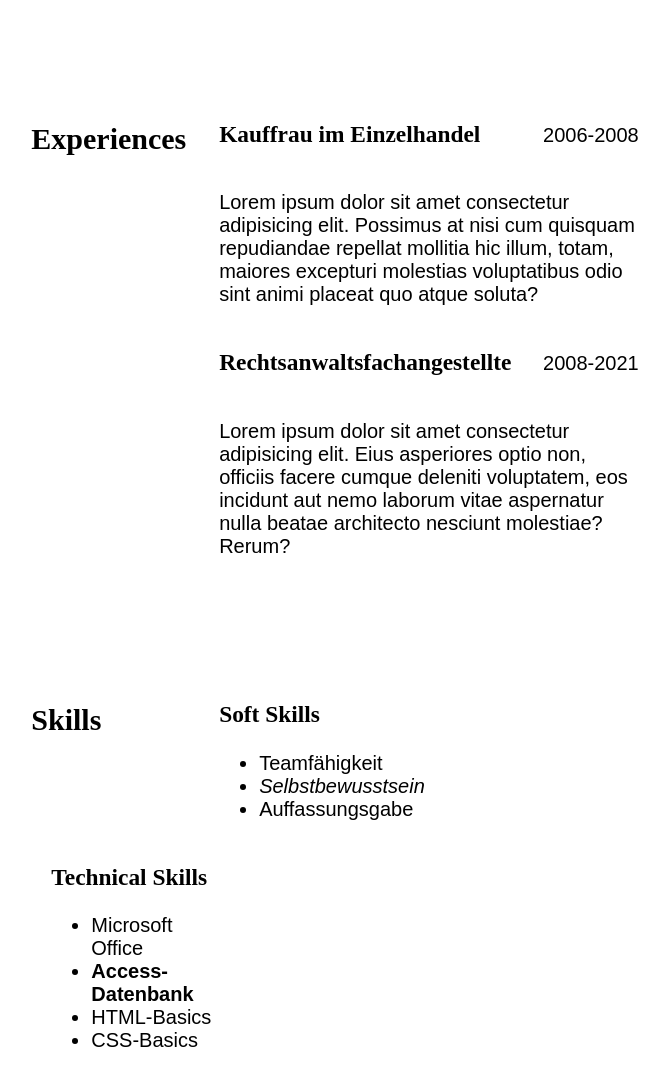
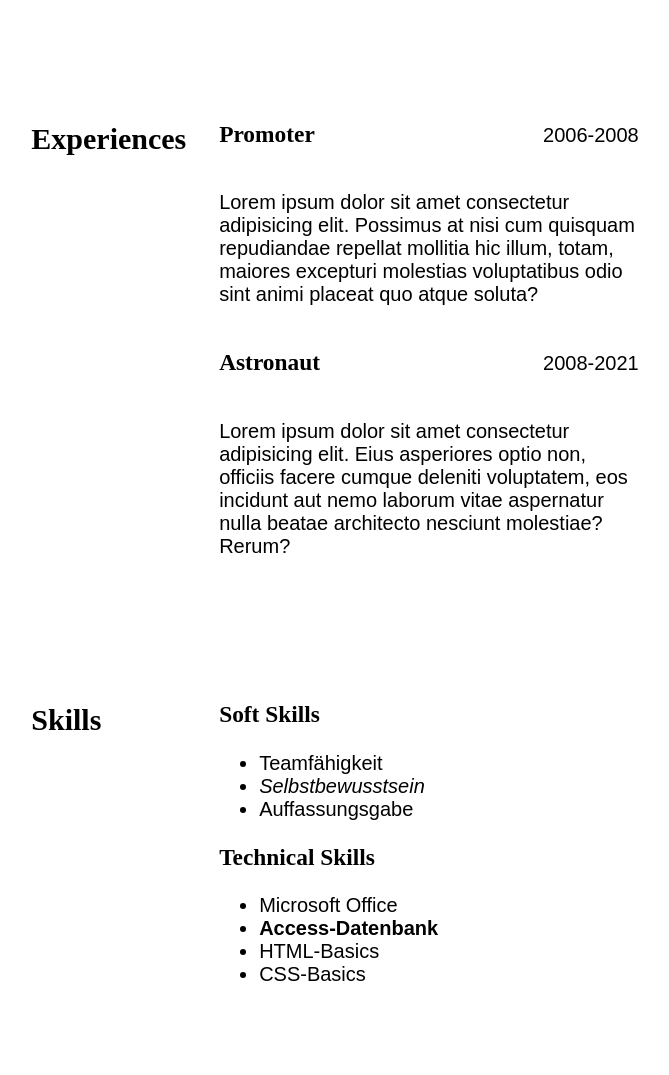
Before and after one commit to vanessawa/cv, a plain HTML site: page index.html in a window 1280 px wide. Shown: the part 556-1631 px from the top of the page, without its empty margins (295-964 px from the left). Drawn offline with Linux system fonts and the light colour scheme; a web font is replaced by a local one.

Commit message:
fixed sections

```diff
--- a/index.html
+++ b/index.html
@@ -35,14 +35,14 @@
         <div>
         <section>
           <header class="experience-header">
-        <h3 class="experience-heading">Kauffrau im Einzelhandel</h3>
+        <h3 class="experience-heading">Promoter</h3>
         <p class="experience-subheading">2006-2008</p>
           </header>
         <p>Lorem ipsum dolor sit amet consectetur adipisicing elit. Possimus at nisi cum quisquam repudiandae repellat mollitia hic illum, totam, maiores excepturi molestias voluptatibus odio sint animi placeat quo atque soluta?</p>
         </section>
         <section>
           <header class="experience-header">
-        <h3 class="experience-heading">Rechtsanwaltsfachangestellte</h3>
+        <h3 class="experience-heading">Astronaut</h3>
         <p class="experience-subheading">2008-2021</p>
         </header>
         <p>Lorem ipsum dolor sit amet consectetur adipisicing elit. Eius asperiores optio non, officiis facere cumque deleniti voluptatem, eos incidunt aut nemo laborum vitae aspernatur nulla beatae architecto nesciunt molestiae? Rerum?</ipsum></p>
@@ -51,6 +51,7 @@
       </article>
       <article class="main-article" id="skills">
         <h2 class="article-heading">Skills</h2>
+        <div>
         <section>
           <h3>Soft Skills</h3>
           <ul>
@@ -68,6 +69,7 @@
             <li>CSS-Basics</li>
           </ul>
         </section>
+        </div>
       </article>
       <article class="main-article" id="contact">
         <h2 class="article-heading">Contact</h2>
```
